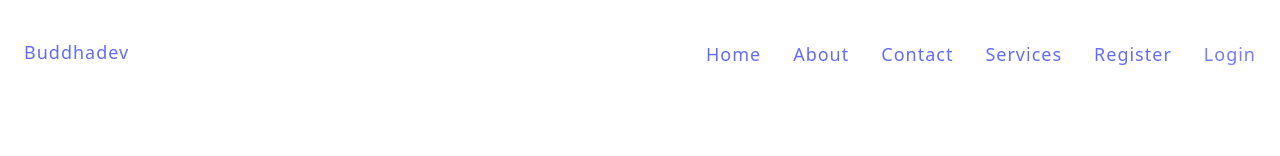
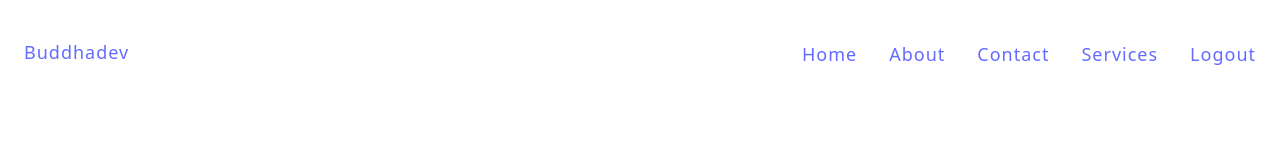
Before and after one commit to BuddhadevBauna/MERN, a React (Vite) app in the folder client/: page /login in a window 1280 px wide. Shown: the top 156 px of the page. Built offline with nearby package versions, Linux system fonts and the light colour scheme; sample sign-in values are in the browser's storage.

Commit message:
added logout functionality

```diff
--- a/client/src/App.jsx
+++ b/client/src/App.jsx
@@ -8,6 +8,7 @@ import Register from "./pages/Register";
 import Login from "./pages/Login";
 import Service from "./pages/Service";
 import { Error } from "./pages/Error";
+import Logout from "./pages/Logout";
 
 const router = createBrowserRouter([
   {
@@ -19,6 +20,7 @@ const router = createBrowserRouter([
       { path: "/services", element: <Service /> },
       { path: "/register", element: <Register /> },
       { path: "/login", element: <Login /> },
+      { path: "/logout", element: <Logout /> },
       { path: "*", element: <Error /> }
     ],
   },
--- a/client/src/components/navbar/Navbar.jsx
+++ b/client/src/components/navbar/Navbar.jsx
@@ -1,9 +1,11 @@
 import React from "react";
 import "./Navbar.css";
 import { NavLink } from "react-router-dom";
+import { useAuth } from "../../store/auth";
 
 
 const Navabar = () => {
+    const { isLoggedIn } = useAuth();
     return (
         <>
             <header>
@@ -25,12 +27,20 @@ const Navabar = () => {
                             <li>
                                 <NavLink to={'/services'}>Services</NavLink>
                             </li>
+                            {isLoggedIn ?
+                                <li>
+                                    <NavLink to={'/logout'}>Logout</NavLink>
+                                </li>
+                                :
+                                <>
                                     <li>
                                         <NavLink to={'/register'}>Register</NavLink>
                                     </li>
                                     <li>
                                         <NavLink to={'/login'}>Login</NavLink>
                                     </li>
+                                </>
+                            }
                         </ul>
                     </nav>
                 </div>
--- a/client/src/main.jsx
+++ b/client/src/main.jsx
@@ -2,12 +2,12 @@ import React from 'react'
 import ReactDOM from 'react-dom/client'
 import App from './App.jsx'
 import './index.css'
-import { AuthPrvider } from './store/auth.jsx'
+import { AuthProvider } from './store/auth.jsx'
 
 ReactDOM.createRoot(document.getElementById('root')).render(
-  <AuthPrvider>
+  <AuthProvider>
     <React.StrictMode>
       <App />
     </React.StrictMode>
-  </AuthPrvider>
+  </AuthProvider>
 )
--- /dev/null
+++ b/client/src/pages/Logout.jsx
@@ -0,0 +1,18 @@
+import { useEffect } from "react";
+import { useAuth } from "../store/auth";
+import { Navigate } from "react-router-dom";
+
+const Logout = () => {
+    const { LogoutUser } = useAuth();
+    useEffect(() => {
+        LogoutUser();
+    }, [LogoutUser]);
+
+    return (
+        <>
+            <Navigate to={'/login'} />
+        </>
+    );
+};
+
+export default Logout;
--- a/client/src/store/auth.jsx
+++ b/client/src/store/auth.jsx
@@ -1,16 +1,28 @@
-import { createContext, useContext } from "react";
+import { createContext, useContext, useState } from "react";
 
-//Context
+
+//context api(create context, provider, consumer)
+//Context create
 export const AuthContext = createContext();
 
-//provider
-export const AuthPrvider = ({ children }) => {
+//provider(for data passing)
+export const AuthProvider = ({ children }) => {
+    //for store token
     const storeTokenInLS = (token) => {
         return localStorage.setItem('token', token);
     }
 
+    const [token, setToken] = useState(localStorage.getItem('token'));
+    let isLoggedIn = !!token;
+    console.log(isLoggedIn);
+    //Tackling the logout functionality
+    const LogoutUser = () => {
+        setToken("");
+        localStorage.removeItem('token');
+    }
+
     return (
-        <AuthContext.Provider value={{storeTokenInLS}}>
+        <AuthContext.Provider value={{storeTokenInLS, isLoggedIn, LogoutUser}}>
             {children}
         </AuthContext.Provider>
     );
@@ -18,6 +30,7 @@ export const AuthPrvider = ({ children }) => {
 
 //Custom hook
 export const useAuth = () => {
+    //Usecontext use for consumer
     const authContextValue = useContext(AuthContext);
     if(!authContextValue) {
         console.log("useauth used outside of the provider.");
```
Lines whose indentation alone changed are shown as unchanged.
